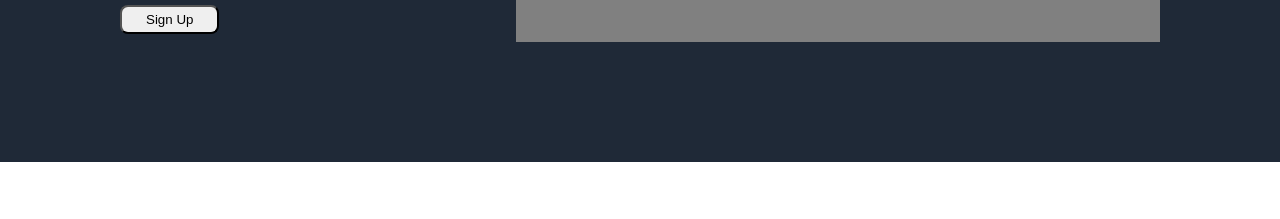
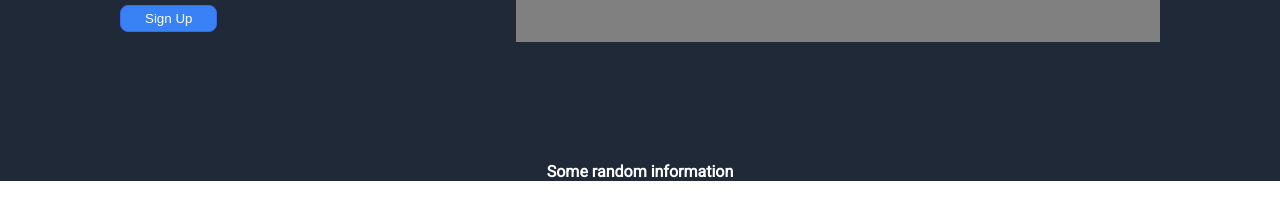
Before and after one commit to daknob77/odin-landing-page, a plain HTML site: page index.html in a window 1280 px wide. Shown: the part 281-500 px from the top of the page. Drawn offline with Linux system fonts and the light colour scheme.

Commit message:
Add button color and background color

```diff
--- a/index.html
+++ b/index.html
@@ -28,6 +28,9 @@
         <div class="img-placeholder">this a placeholder for an image</div>
     </div>
 
+    <div class="second-section">
+        <div class="header">Some random information</div>
+    </div>
 
 </body>
 
--- a/styles.css
+++ b/styles.css
@@ -47,6 +47,9 @@ body {
 .container > button {
     padding: 5px 24px;
     border-radius: 8px;
+    background-color: #3882f6;
+    border: 1px solid royalblue;
+    color:white;
 }
 
 .first-section > .img-placeholder {
```
